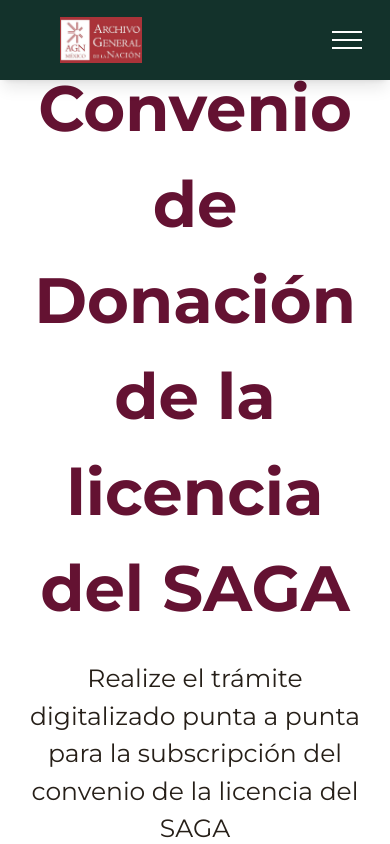
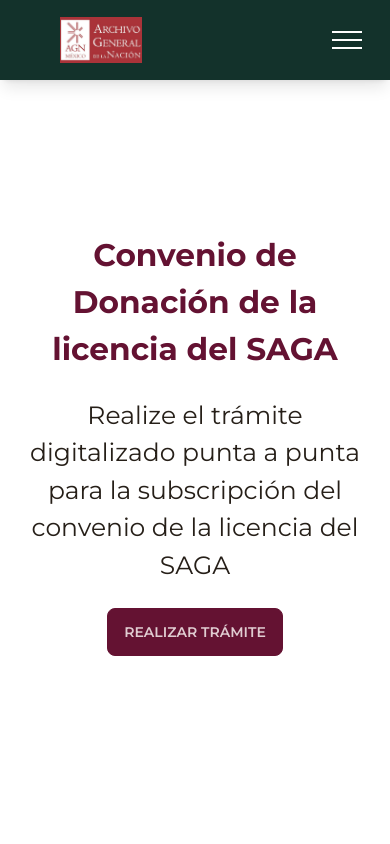
Before and after one commit to Vvan31/PrortalSAGA, a Next.js app: page /tramites in a window 390 px wide. Shown: the top 844 px of the page. Built offline with nearby package versions, Linux system fonts and the light colour scheme.

Commit message:
title fix

```diff
--- a/app/tramites/page.tsx
+++ b/app/tramites/page.tsx
@@ -13,7 +13,7 @@
         <div className="hero min-h-screen bg-white" >
             <div className="hero-content text-center z-10">
                 <div className="max-w-md md:mt-0 mt-11 md:max-w-none md:w-[750px] w-full">
-                    <h1 className="text-5xl font-bold text-primary">Convenio de Donación de la licencia del SAGA</h1>
+                    <h1 className="md:text-5xl text-3xl font-bold text-primary">Convenio de Donación de la licencia del SAGA</h1>
                     <p className="py-6 text-2xl">Realize el trámite digitalizado punta a punta para la subscripción del convenio de la licencia del SAGA</p>
                     <button className="btn btn-primary">Realizar trámite</button>
                 </div>
```
